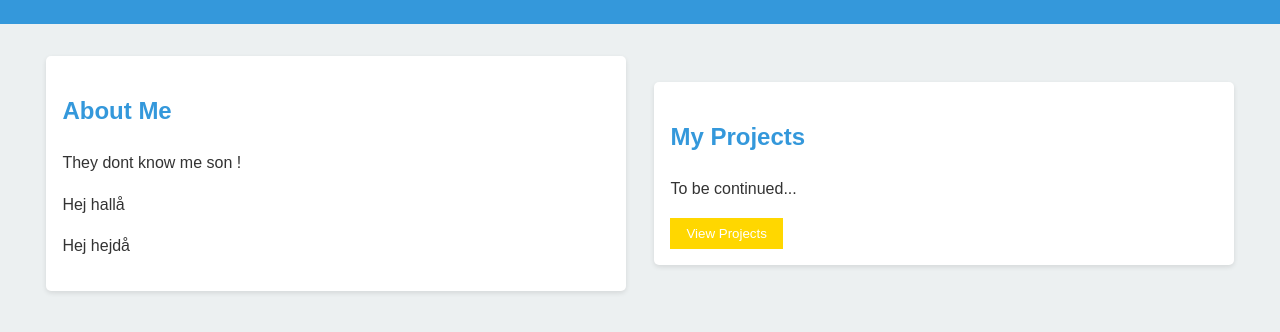
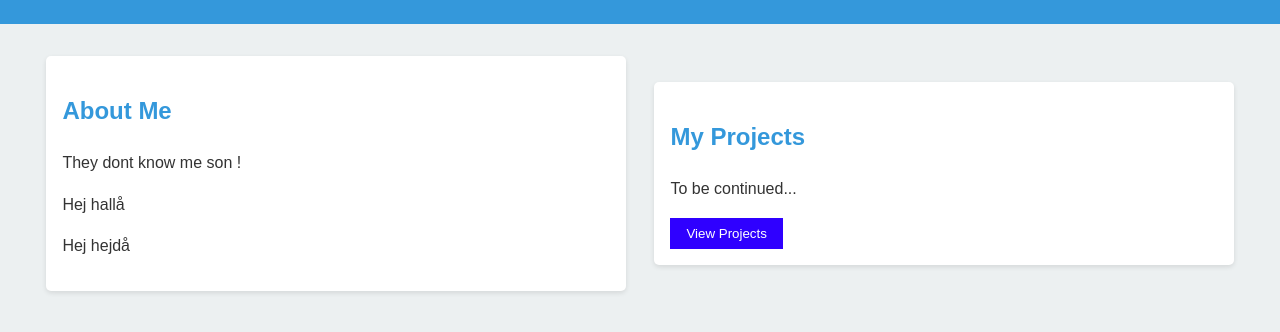
Before and after one commit to OscarSystemDeveloper/BestTeam, a plain HTML site: page index.html in a window 1280 px wide. In both pictures the pointer is over the button "View Projects". Shown: the part 102-434 px from the top of the page. Drawn offline with Linux system fonts and the light colour scheme.

Commit message:
Update index.html
Change color

```diff
--- a/index.html
+++ b/index.html
@@ -62,7 +62,7 @@
       }
 
       button:hover {
-        background-color: #ffd700;
+        background-color: #2f00ff;
       }
 
       @media screen and (min-width: 768px) {
```
